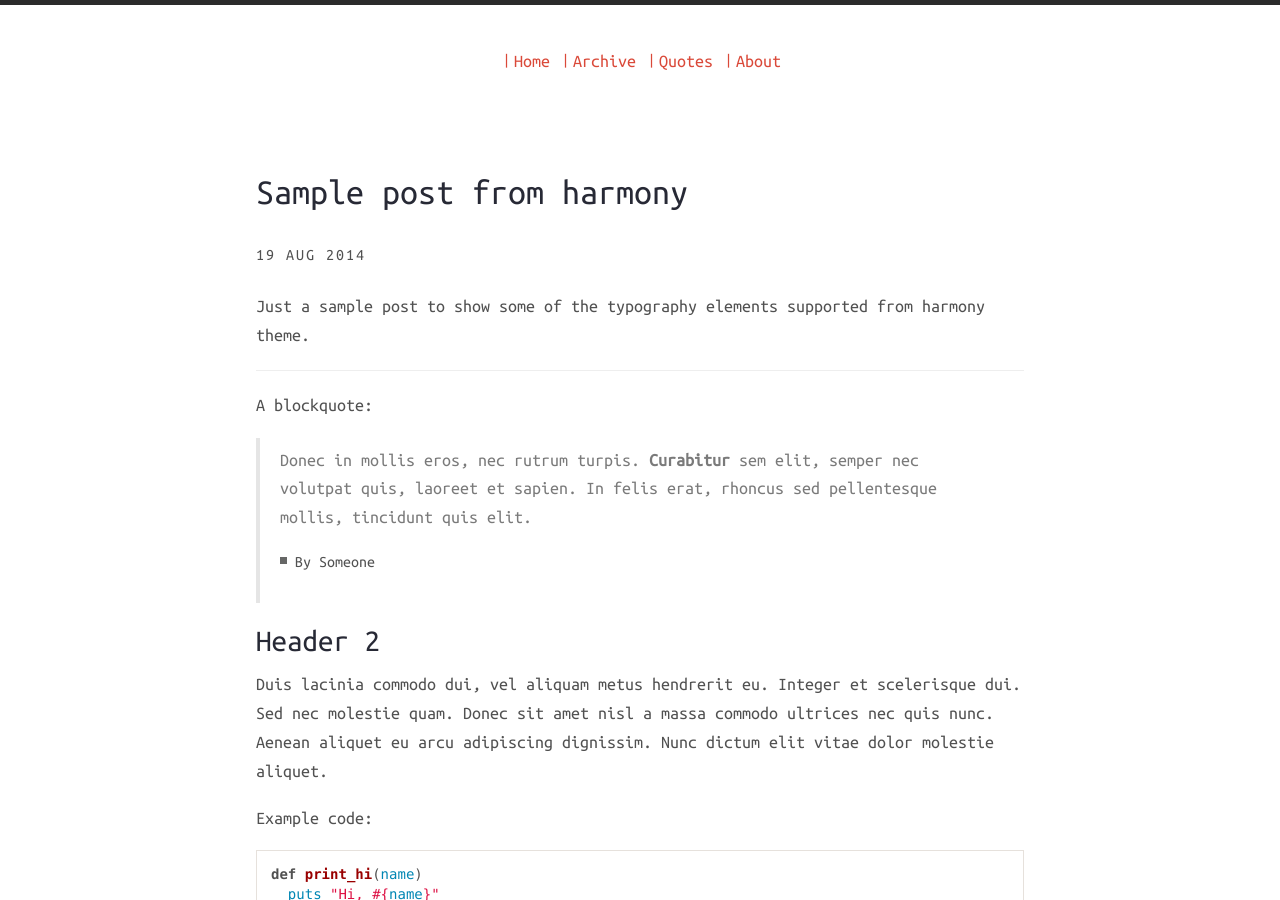
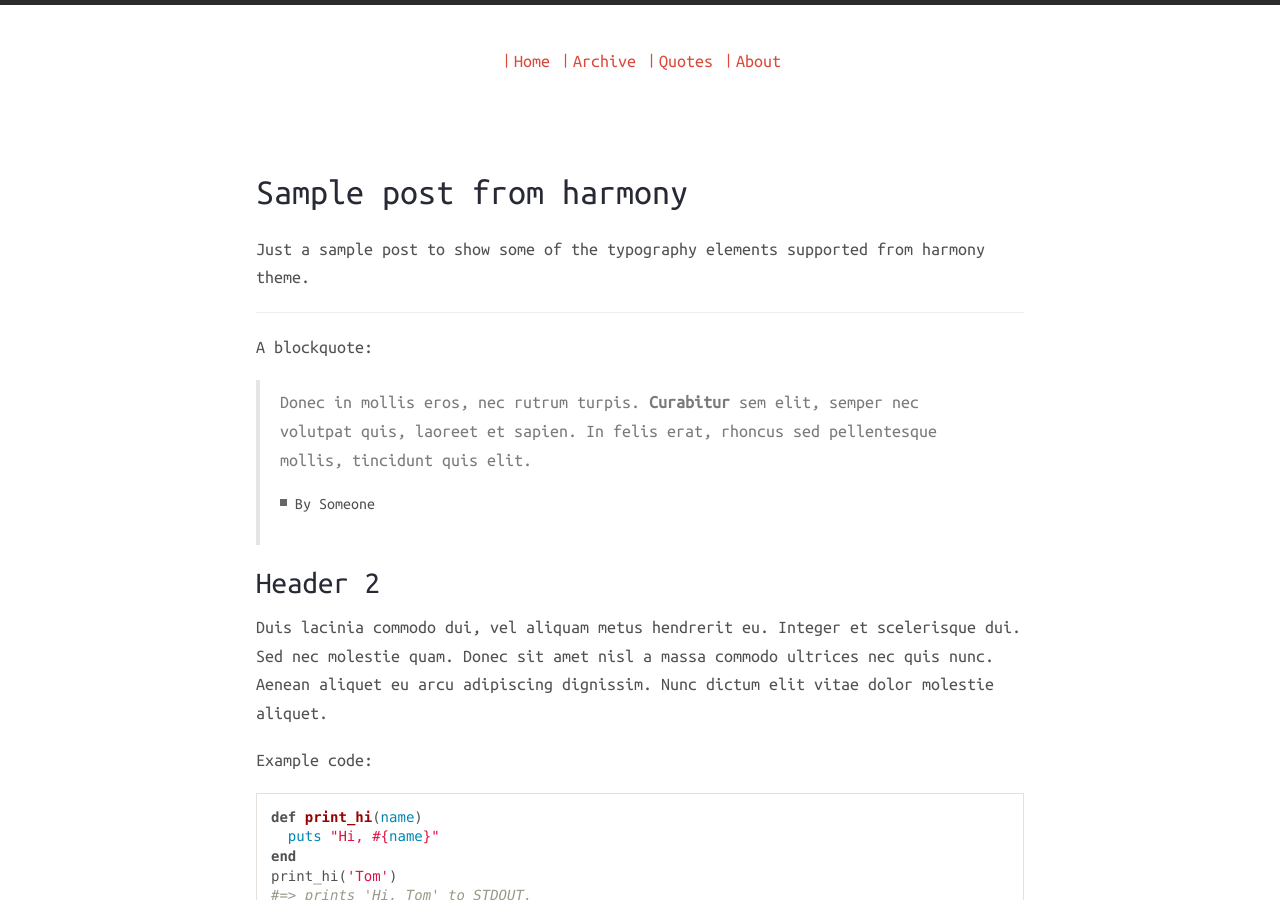
Before and after one commit to arminc/arminc.github.io, a Jekyll site: the page built from _posts/2014-08-19-sample-post.markdown, in a window 1280 px wide and 900 px high. Built offline with Jekyll 4.4.1, drawn with Linux system fonts in a browser that asks for light colours; nearby versions of some CDN libraries.

Commit message:
removing date beneath post title

```diff
--- a/_layouts/post.html
+++ b/_layouts/post.html
@@ -6,7 +6,6 @@ layout: default
 
 	<div class="post">
 		<h1>{{ page.title }}</h1>
-		<span class="post-date">{{ page.date | date_to_string }}</span>
 		<div class="post">
 			{{ content }}
 		</div>
```
Also changed, not shown: README.md.
